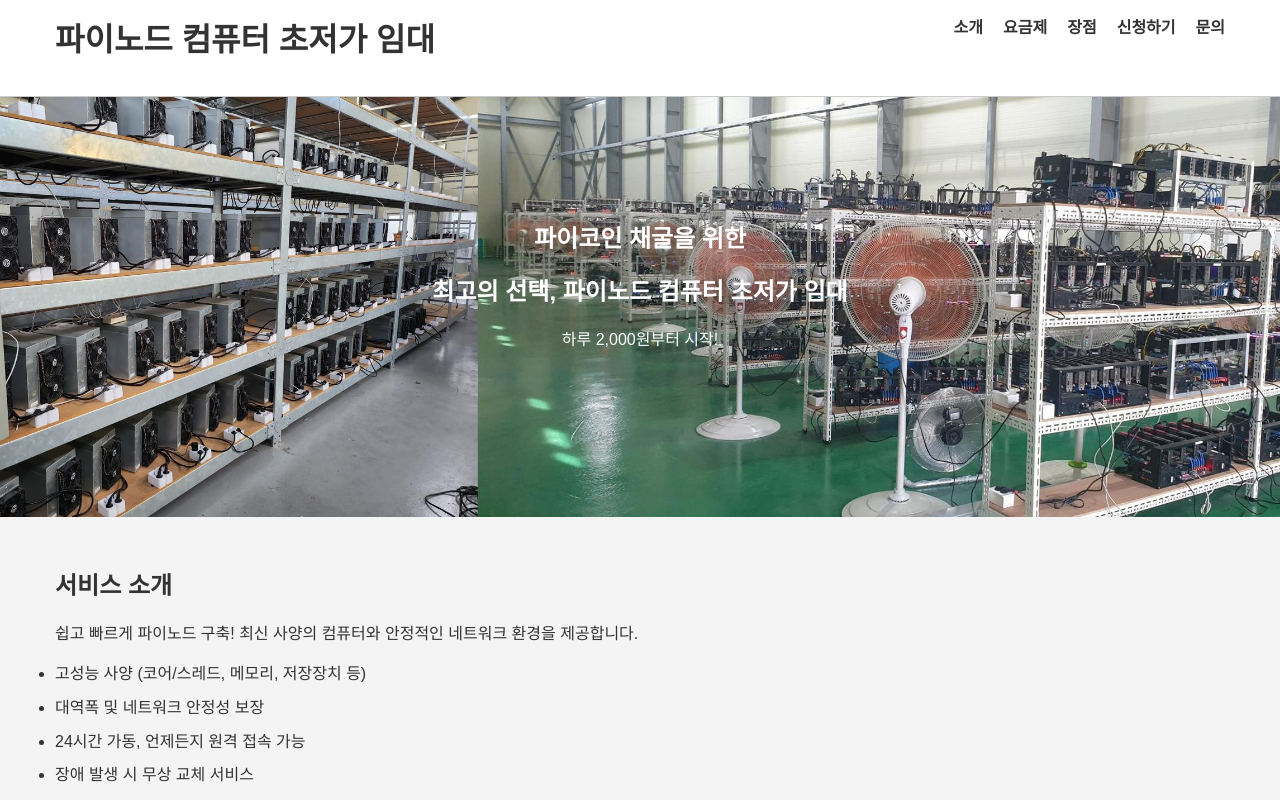
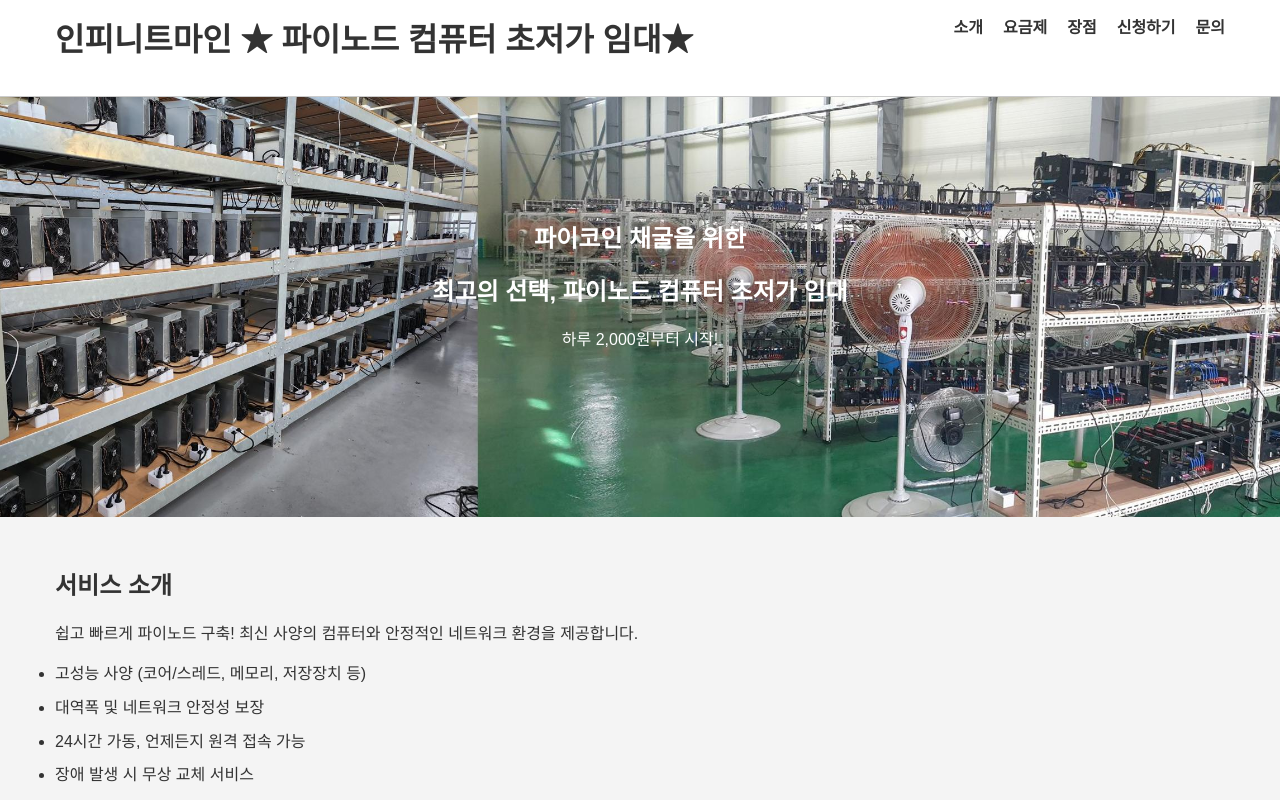
Before and after one commit to Kimjuntae123/pinode-homepage, a plain HTML site: page pinode_rental_homepage_최종.html in a window 1280 px wide. Shown: the top 800 px of the page. Drawn offline with Linux system fonts and the light colour scheme.

Commit message:
Update pinode_rental_homepage_최종.html

```diff
--- a/pinode_rental_homepage_최종.html
+++ b/pinode_rental_homepage_최종.html
@@ -127,7 +127,7 @@
   <header>
     <div class="container">
       <div class="logo" style="float: left;">
-        <h1>파이노드 컴퓨터 초저가 임대</h1>
+        <h1>인피니트마인 ★ 파이노드 컴퓨터 초저가 임대★</h1>
       </div>
       <nav style="float: right;">
         <ul>
```
